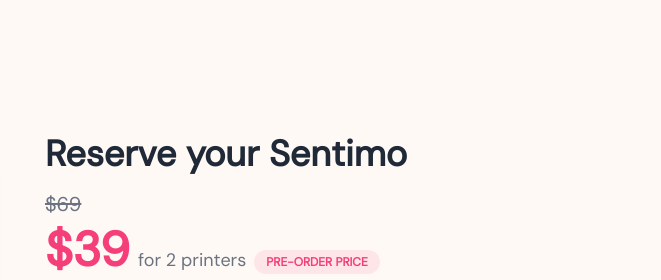
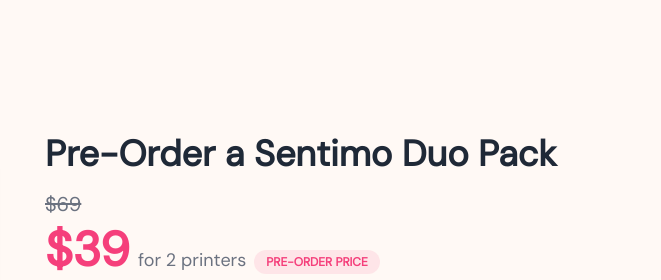
Before and after one commit to maxgorm/label_printer_website, a website: page public/index.html in a window 1280 px wide. Shown: the part 2200-2480 px from the top of the page, 619-1280 px from the left. Drawn offline with nearby package versions, Linux system fonts and the light colour scheme; a web font is replaced by a local one.

Commit message:
minor language fixes

```diff
--- a/public/index.html
+++ b/public/index.html
@@ -336,7 +336,7 @@
 
                 <!-- Order Form (Right) -->
                 <div class="lg:sticky lg:top-40 text-center lg:text-left">
-                    <h2 class="text-3xl md:text-4xl font-bold mb-4">Reserve your Sentimo</h2>
+                    <h2 class="text-3xl md:text-4xl font-bold mb-4">Pre-Order a Sentimo Duo Pack</h2>
 
                     <div class="mb-2">
                         <span class="text-xl text-text-muted-light dark:text-text-muted-dark line-through">$69</span>
```
